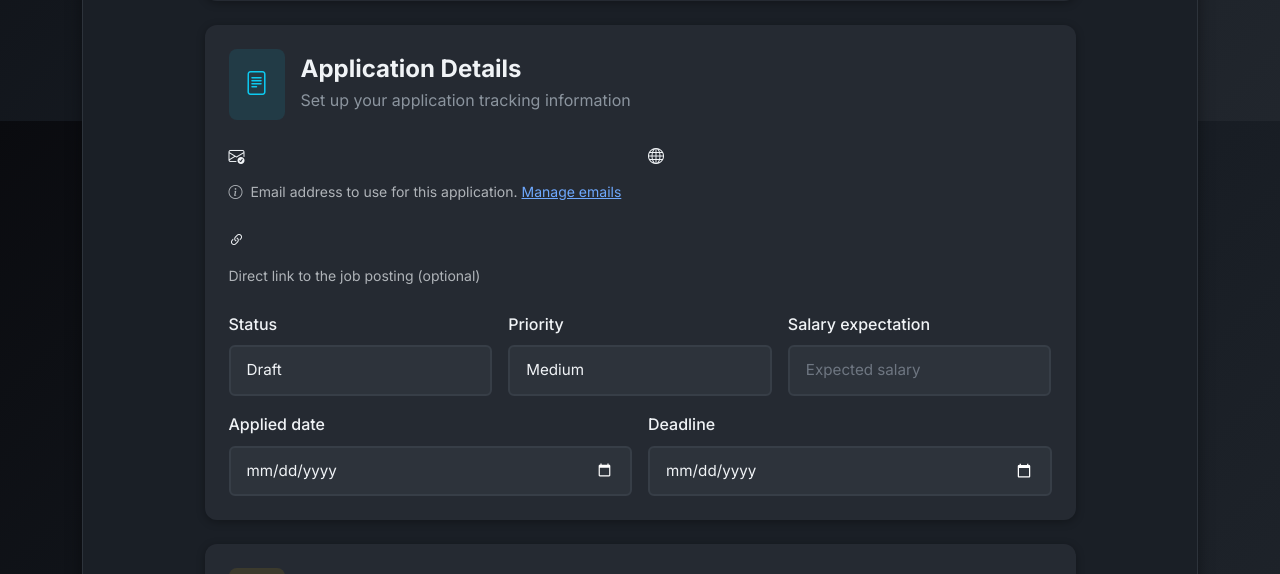
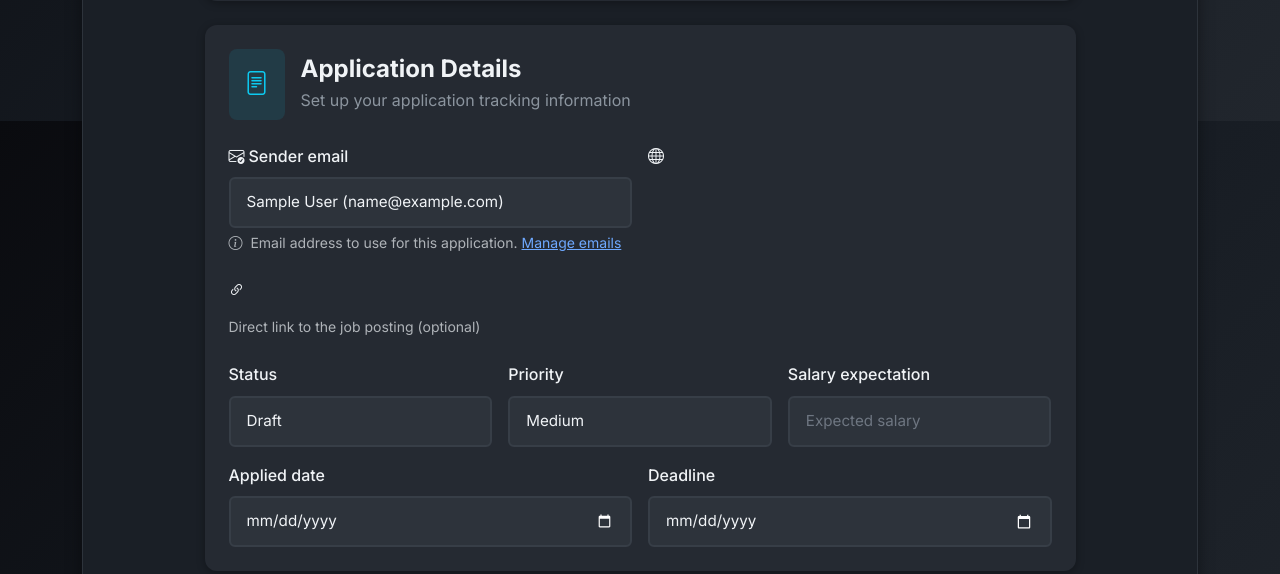
Before and after one commit to Shubham-musmade/interview_tracker, a Django app: page /applications/create-with-company/ in a window 1280 px wide. Shown: the part 1479-2053 px from the top of the page. Run offline with Django 5.2, Linux system fonts and the light colour scheme; a user stored in the database is signed in; tables that the repository leaves empty hold one stand-in row (values such as "Sample post").

Commit message:
Refactor job application form and add document edit feature
Removed the 'create_new_company' checkbox from JobApplicationWithInlineCompanyForm, making company creation mandatory in this form. Added sender_email selection with filtering and defaulting logic. Updated templates to remove references to the removed field and improved button styles in user email list. Added document editing functionality with new URL, view, and button in the document list.

```diff
--- a/jobs/forms.py
+++ b/jobs/forms.py
@@ -168,12 +168,6 @@ class JobApplicationWithInlineCompanyForm(forms.ModelForm):
     """Extended job application form with inline company creation"""
 
     # Inline company fields
-    create_new_company = forms.BooleanField(
-        required=False,
-        initial=False,
-        widget=forms.CheckboxInput(attrs={'class': 'form-check-input', 'id': 'createNewCompany'}),
-        label='Create New Company'
-    )
     company_name = forms.CharField(
         max_length=200,
         required=False,
@@ -253,10 +247,11 @@ class JobApplicationWithInlineCompanyForm(forms.ModelForm):
 
     class Meta:
         model = JobApplication
-        fields = ['status', 'priority', 'hr_email', 'hr_name', 'hr_phone',
+        fields = ['sender_email', 'status', 'priority', 'hr_email', 'hr_name', 'hr_phone',
                  'recruiter_email', 'recruiter_name', 'applied_date', 'deadline',
                  'resume', 'cover_letter', 'notes', 'salary_expectation']
         widgets = {
+            'sender_email': forms.Select(attrs={'class': 'form-control'}),
             'status': forms.Select(attrs={'class': 'form-control'}),
             'priority': forms.Select(attrs={'class': 'form-control'}),
             'hr_email': forms.EmailInput(attrs={'class': 'form-control', 'placeholder': 'hr@company.com'}),
@@ -277,6 +272,18 @@ class JobApplicationWithInlineCompanyForm(forms.ModelForm):
         super().__init__(*args, **kwargs)
 
         if self.user:
+            # Filter user emails
+            user_emails = UserEmail.objects.filter(user=self.user, is_active=True)
+            self.fields['sender_email'].queryset = user_emails
+
+            # Set primary email as initial if exists
+            primary_email = user_emails.filter(is_primary=True).first()
+            if primary_email:
+                self.fields['sender_email'].initial = primary_email
+            elif user_emails.exists():
+                # If no primary email, set first active email as initial
+                self.fields['sender_email'].initial = user_emails.first()
+
             # Filter documents by user and document type
             self.fields['resume'].queryset = Document.objects.filter(
                 user=self.user, document_type='RESUME'
@@ -298,18 +305,19 @@ class JobApplicationWithInlineCompanyForm(forms.ModelForm):
             if default_cover_letter:
                 self.fields['cover_letter'].initial = default_cover_letter
 
-        # Add empty option to document fields
+        # Add empty option to document and email fields
+        self.fields['sender_email'].empty_label = "Select an email"
         self.fields['resume'].empty_label = "Select a resume"
         self.fields['cover_letter'].empty_label = "Select a cover letter"
 
     def clean(self):
         cleaned_data = super().clean()
-        create_new_company = cleaned_data.get('create_new_company')
         company_name = cleaned_data.get('company_name')
         job_title = cleaned_data.get('job_title')
 
-        if create_new_company and not company_name:
-            raise forms.ValidationError("Company name is required when creating a new company.")
+        # Company name is always required for this form
+        if not company_name:
+            raise forms.ValidationError("Company name is required.")
 
         if not job_title:
             raise forms.ValidationError("Job title is required.")
@@ -321,23 +329,18 @@ class JobApplicationWithInlineCompanyForm(forms.ModelForm):
         if self.user:
             application.user = self.user
 
-        # Handle company creation
-        create_new_company = self.cleaned_data.get('create_new_company')
-        if create_new_company:
-            company = Company.objects.create(
-                name=self.cleaned_data['company_name'],
-                website=self.cleaned_data.get('company_website', ''),
-                location=self.cleaned_data.get('company_location', ''),
-                industry=self.cleaned_data.get('company_industry', ''),
-                description=self.cleaned_data.get('company_description', '')
-            )
-        else:
-            # This shouldn't happen in the new form, but kept for safety
-            company = None
+        # Always create company - this form is specifically for creating applications with new companies
+        company = Company.objects.create(
+            name=self.cleaned_data['company_name'],
+            website=self.cleaned_data.get('company_website', ''),
+            location=self.cleaned_data.get('company_location', ''),
+            industry=self.cleaned_data.get('company_industry', ''),
+            description=self.cleaned_data.get('company_description', '')
+        )
 
         # Create job position
         position = JobPosition.objects.create(
-            company=company,  # Will be the newly created company
+            company=company,  # Always the newly created company
             title=self.cleaned_data['job_title'],
             description=self.cleaned_data.get('job_description', ''),
             requirements=self.cleaned_data.get('job_requirements', ''),
--- a/jobs/templates/jobs/application_form_with_company.html
+++ b/jobs/templates/jobs/application_form_with_company.html
@@ -416,7 +416,7 @@
             </div>
 
             <!-- Hidden Fields -->
-            {{ form.create_new_company.as_hidden }}
+
 
             <!-- Form Actions -->
             <div class="d-flex gap-3 mb-4">
@@ -467,7 +467,6 @@ document.getElementById('{{ form.company_location.id_for_label }}').addEventList
     }
 });
 
-// Set the create_new_company field to true (since this form is specifically for creating new companies)
-document.getElementById('{{ form.create_new_company.id_for_label }}').checked = true;
+
 </script>
 {% endblock %}
--- a/jobs/templates/jobs/user_email_list.html
+++ b/jobs/templates/jobs/user_email_list.html
@@ -64,20 +64,23 @@
                                             <div class="btn-group btn-group-sm" role="group">
                                                 {% if not email.is_primary %}
                                                     <a href="{% url 'jobs:user_email_set_default' email.pk %}"
-                                                       class="btn btn-outline-warning btn-sm"
+                                                       class="btn btn-outline-warning btn-sm "
                                                        title="Set as Primary">
+                                                       Set Primary
                                                         <i class="fas fa-star"></i>
                                                     </a>
                                                 {% endif %}
                                                 <a href="{% url 'jobs:user_email_edit' email.pk %}"
                                                    class="btn btn-outline-primary btn-sm"
                                                    title="Edit">
+                                                   Edit
                                                     <i class="fas fa-edit"></i>
                                                 </a>
                                                 {% if not email.is_primary %}
                                                     <a href="{% url 'jobs:user_email_delete' email.pk %}"
                                                        class="btn btn-outline-danger btn-sm"
                                                        title="Delete">
+                                                       Delete
                                                         <i class="fas fa-trash"></i>
                                                     </a>
                                                 {% endif %}
--- a/jobs/urls.py
+++ b/jobs/urls.py
@@ -26,6 +26,7 @@ urlpatterns = [
     # Documents
     path('documents/', views.document_list, name='document_list'),
     path('documents/upload/', views.document_upload, name='document_upload'),
+    path('documents/<int:pk>/edit/', views.document_edit, name='document_edit'),
     path('documents/<int:pk>/delete/', views.document_delete, name='document_delete'),
 
     # Companies
--- a/jobs/views.py
+++ b/jobs/views.py
@@ -292,6 +292,24 @@ def document_upload(request):
         form = DocumentForm(user=request.user)
 
     context = {'form': form, 'title': 'Upload Document'}
+    return render(request, 'jobs/document_form.html', context)
+
+
+@login_required
+def document_edit(request, pk):
+    """Edit an existing document"""
+    document = get_object_or_404(Document, pk=pk, user=request.user)
+
+    if request.method == 'POST':
+        form = DocumentForm(request.POST, request.FILES, instance=document, user=request.user)
+        if form.is_valid():
+            document = form.save()
+            messages.success(request, 'Document updated successfully!')
+            return redirect('jobs:document_list')
+    else:
+        form = DocumentForm(instance=document, user=request.user)
+
+    context = {'form': form, 'document': document, 'title': 'Edit Document'}
     return render(request, 'jobs/document_form.html', context)
 
 
```
Also changed, not shown: jobs/templates/jobs/company_list.html (+4 -4 lines), jobs/templates/jobs/document_list.html (+6 -3 lines).
